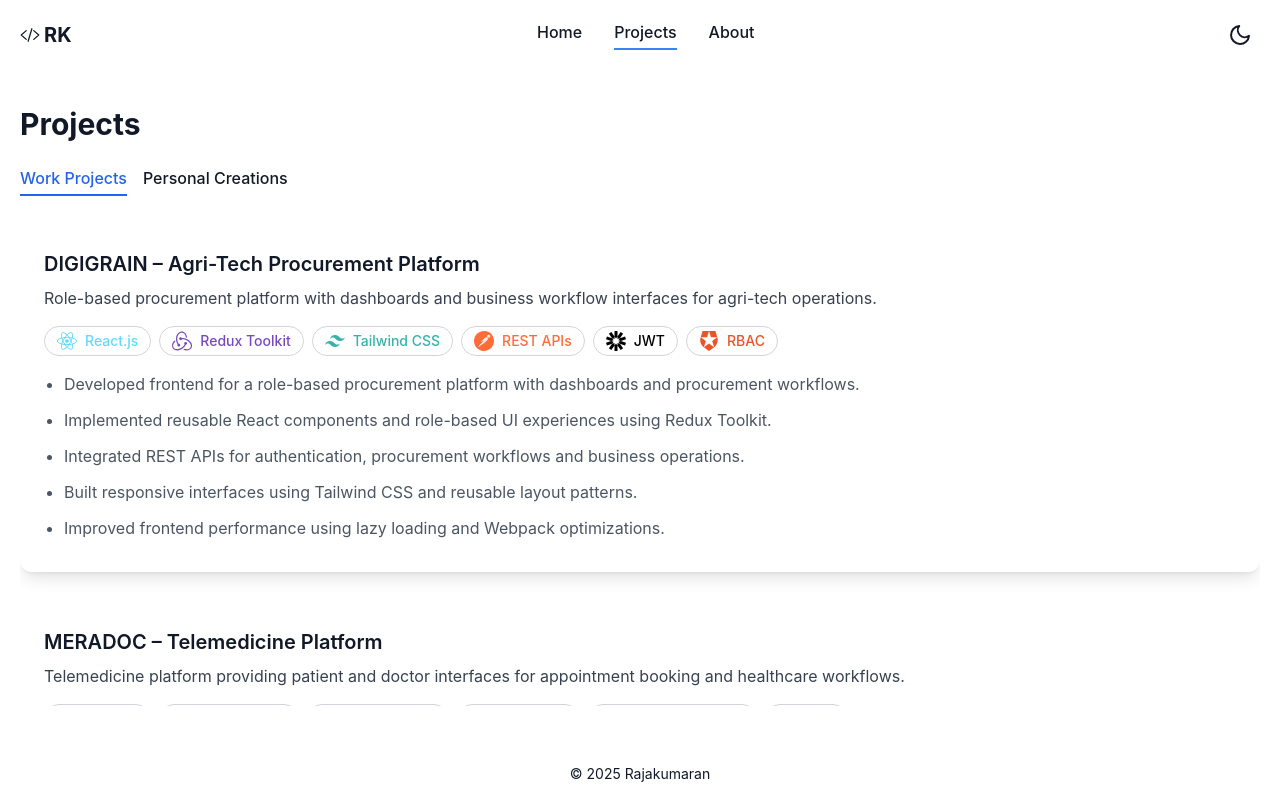
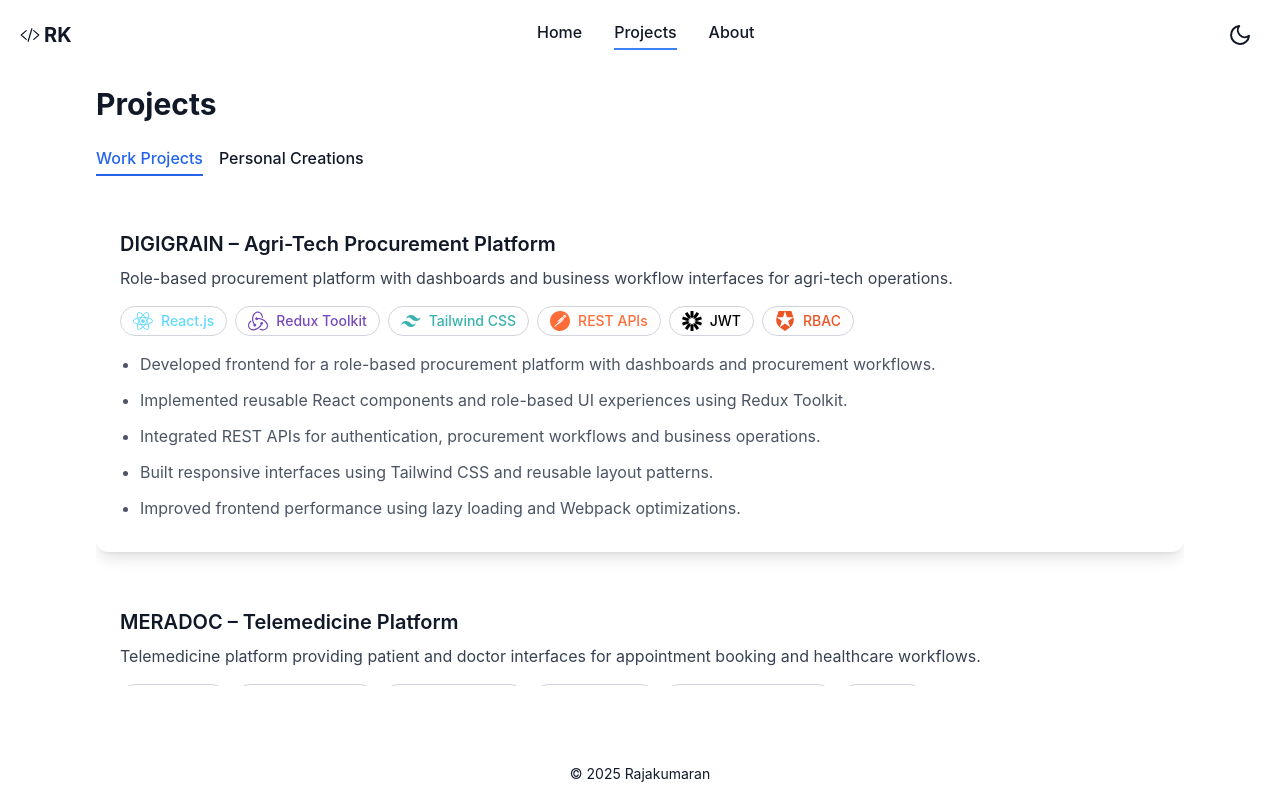
Before and after one commit to rajakuma6an2022/portfolio, a React (Vite) app in the folder Client/: page /projects in a window 1280 px wide. Built offline with nearby package versions, Linux system fonts and the light colour scheme.

Commit message:
update resume and profile content

```diff
--- a/Client/src/entry-server.tsx
+++ /dev/null
@@ -1,16 +0,0 @@
-import React from 'react';
-import ReactDOMServer from 'react-dom/server';
-import { StaticRouter } from 'react-router-dom/server';
-import App from './App';
-
-export function render(url: string) {
-  const html = ReactDOMServer.renderToString(
-    <React.StrictMode>
-      <StaticRouter location={url}>
-        <App />
-      </StaticRouter>
-    </React.StrictMode>
-  );
-
-  return { html };
-}
--- a/Client/src/main.tsx
+++ b/Client/src/main.tsx
@@ -1,20 +1,16 @@
 import React from "react";
-import ReactDOM, { hydrateRoot } from "react-dom/client";
+import { createRoot } from "react-dom/client";
 import { BrowserRouter } from "react-router-dom";
 import App from "./App";
+import { ThemeProvider } from "./stateManagement/ThemeContext";
 import "./index.css";
-import { ThemeProvider } from "./stateManagement/ThemeContext";
 
-const rootElement = document.getElementById("root");
-if (rootElement) {
-  hydrateRoot(
-    rootElement,
-    <React.StrictMode>
+createRoot(document.getElementById("root")!).render(
+  <React.StrictMode>
+    <ThemeProvider>
       <BrowserRouter>
-        <ThemeProvider>
-          <App />
-        </ThemeProvider>
+        <App />
       </BrowserRouter>
-    </React.StrictMode>
-  );
-}
+    </ThemeProvider>
+  </React.StrictMode>
+);
--- a/Client/src/pages/About.tsx
+++ b/Client/src/pages/About.tsx
@@ -15,100 +15,8 @@ const About: React.FC = () => {
   };
 
   return (
-//     <div className="md:p-5 p-2">
-//       <h2 className="md:text-3xl text-xl font-bold mb-2 md:mb-6">About</h2>
-//       {/* Tabs */}
-//       <div className="flex flex-wrap justify-start sm:justify-start gap-[30px] mb-2 md:mb-8">
-//         {(["Education", "Skills", "Certification"] as const).map((tab) => (
-//           <motion.button
-//             key={tab}
-//             onClick={() => setActiveTab(tab)}
-//             whileHover={{ scale: 1.05 }}
-//             whileTap={{ scale: 0.95 }}
-//             className={`relative px-0 py-2 text-sm sm:text-base font-medium transition-colors duration-300 inline-block ${
-//               activeTab === tab
-//                 ? "text-blue-500 after:block after:h-[2px] after:bg-blue-500 after:mt-1 after:w-[100%]"
-//                 : "text-gray-700 hover:text-blue-500 text-text"
-//             }`}
-//           >
-//             {tab}
-//           </motion.button>
-//         ))}
-//       </div>
-//       {activeTab === "Education" ? (
-//         <div className="flex flex-col md:flex-row justify-between items-start gap-6 md:gap-[30px]">
-//           {/* Education Section */}
-//           <div className="w-full md:w-[50%]">
-//             <h2 className="md:text-2xl text-lg md:text-4xl font-bold mb-2 md:mb-6">
-//               Education
-//             </h2>
-//             <div className="space-y-4">
-//               {portfolioData.educations.map((edu, index) => (
-//                 <motion.div
-//                   key={index}
-//                   className="p-4 border rounded-lg bg-white dark:bg-gray-800
-//                      hover:shadow-2xl dark:hover:shadow-[0_10px_25px_rgba(255,255,255,0.1)]
-//                      transition-shadow"
-//                   initial={{ opacity: 0, y: 10 }}
-//                   whileInView={{ opacity: 1, y: 0 }}
-//                   viewport={{ once: true }}
-//                 >
-//                   <p className="font-semibold text-base md:text-lg">
-//                     {edu.course}
-//                   </p>
-//                   <p className="text-gray-700 text-sm md:text-base dark:text-gray-300 py-2">
-//                     {edu.college}
-//                   </p>
-//                   <p className="md:text-sm text-xs text-gray-500">
-//                     {edu.year} {edu.percentage && "- " + edu.percentage}
-//                   </p>
-//                 </motion.div>
-//               ))}
-//             </div>
-//           </div>
-//         </div>
-//       ) : activeTab === "Skills" ? (
-//         <div className="flex flex-wrap gap-4">
-// {portfolioData.skills.flatMap(cat => cat.items).map(skill => (
-//   <div
-//     key={skill.name}
-//     className="flex items-center gap-2 px-4 py-2 rounded-full bg-gray-100 dark:bg-gray-700 shadow-sm hover:scale-110 transition"
-//   >
-//     <span style={{ color: skill.color }}>{skill.icon}</span>
-//     <span className="text-sm font-medium">{skill.name}</span>
-//   </div>
-// ))}
-// </div>
 
-//       ) : (
-//         <div className="w-full md:w-[50%]">
-//           <h2 className="md:text-2xl text-lg sm:text-3xl md:text-4xl font-bold mb-2 md:mb-6">
-//             Certifications
-//           </h2>
-//           <div className="space-y-4 relative">
-//             {portfolioData.certifications.map((cert, index) => (
-//               <motion.div
-//                 key={index}
-//                 className="p-4 border rounded-lg bg-white dark:bg-gray-800
-//                      hover:shadow-2xl dark:hover:shadow-[0_10px_25px_rgba(255,255,255,0.1)]
-//                      transition-shadow"
-//                 initial={{ opacity: 0, y: 10 }}
-//                 whileInView={{ opacity: 1, y: 0 }}
-//                 viewport={{ once: true }}
-//               >
-//                 <p className="font-semibold text-base md:text-lg">{cert.courseName}</p>
-//                 <p className="text-gray-700 dark:text-gray-300">
-//                   {cert.platform}
-//                 </p>
-//                 <p className="text-sm text-gray-500">{cert.author}</p>
-//                 <p className="text-sm text-gray-500">{cert.year}</p>
-//               </motion.div>
-//             ))}
-//           </div>
-//         </div>
-//       )}
-//     </div>
-<div className="md:p-5 p-2">
+<div className="md:px-24 px-2 margin-auto">
   <h2 className="md:text-3xl text-xl font-bold mb-2 md:mb-6">
     About
   </h2>
--- a/Client/src/pages/Projects.tsx
+++ b/Client/src/pages/Projects.tsx
@@ -15,7 +15,7 @@ const Projects: React.FC = () => {
       : portfolioData?.personalProjects || [];
 
   return (
-    <section className="md:p-5 p-2 mx-auto">
+    <section className="md:px-24 px-2 mx-auto">
       <h2 className="md:text-3xl text-xl font-bold mb-2 md:mb-6">Projects</h2>
 
       {/* Tabs */}
```
